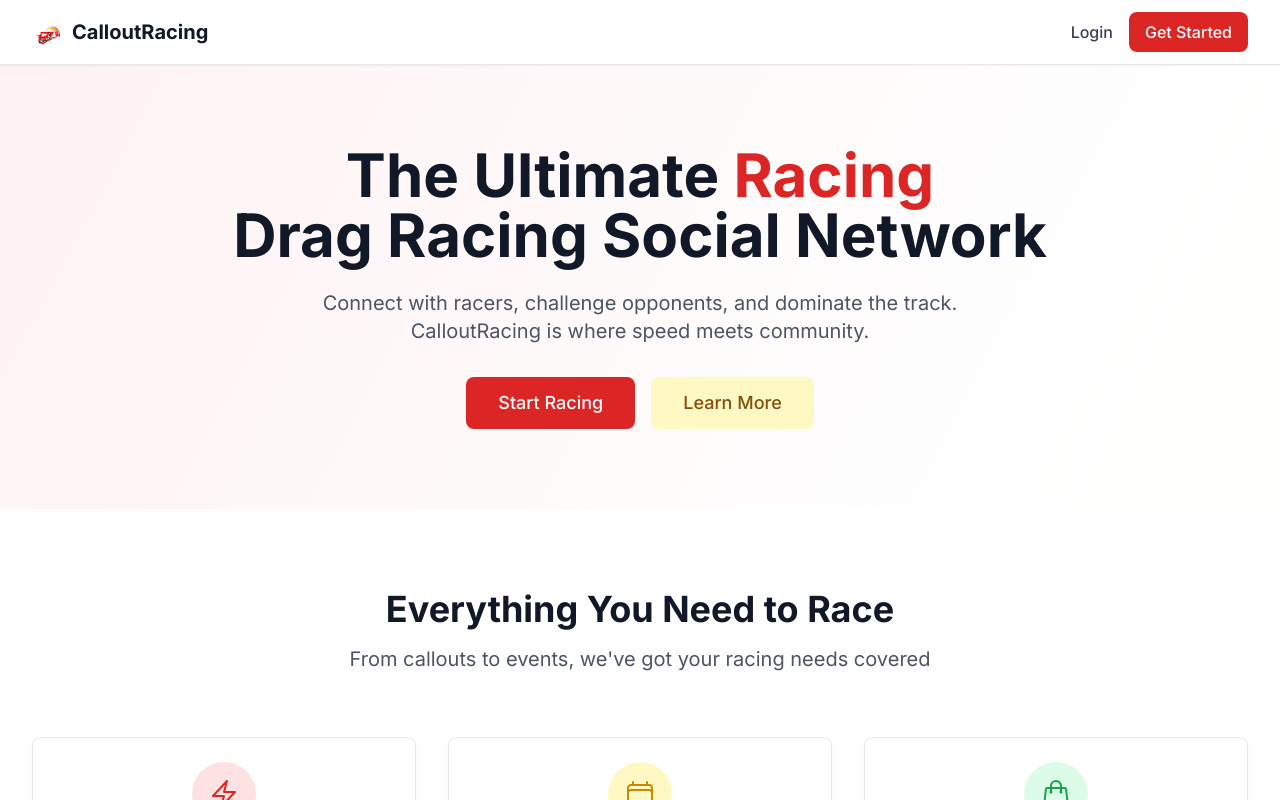
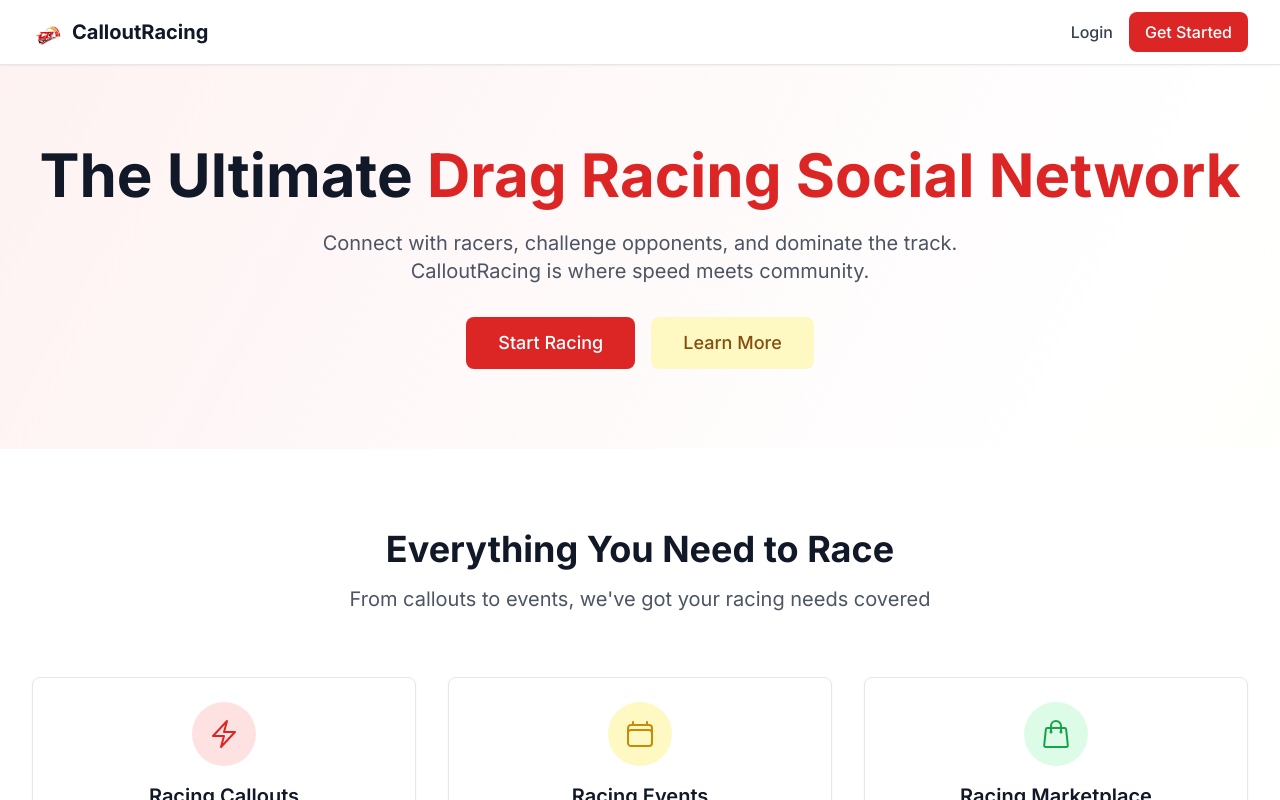
Before and after one commit to njs33487/CalloutRacing, a React (Vite) app in the folder frontend/: page / in a window 1280 px wide. Shown: the top 800 px of the page. Built offline with nearby package versions, Linux system fonts and the light colour scheme; no server answers.

Commit message:
chg about page

```diff
--- a/frontend/src/pages/About.tsx
+++ b/frontend/src/pages/About.tsx
@@ -35,9 +35,8 @@
         <div className="max-w-7xl mx-auto text-center">
           <h1 className="text-5xl md:text-6xl font-bold text-gray-900 mb-6">
             The Ultimate
-            <span className="text-primary-600"> Racing</span>
+            <span className="text-primary-600"> Drag Racing Social Network</span>
             <br />
-            Drag Racing Social Network
           </h1>
           <p className="text-xl text-gray-600 mb-8 max-w-3xl mx-auto">
             Connect with racers, challenge opponents, and dominate the track.
```
